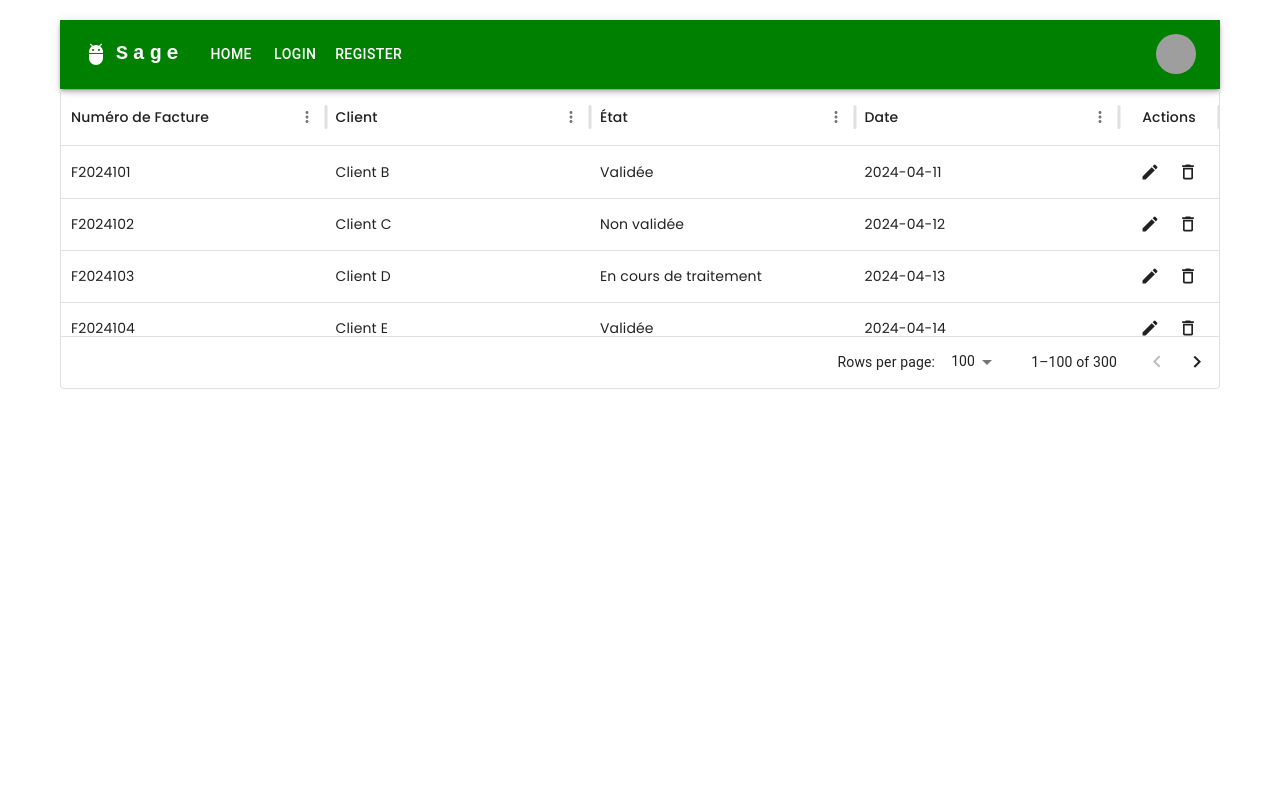
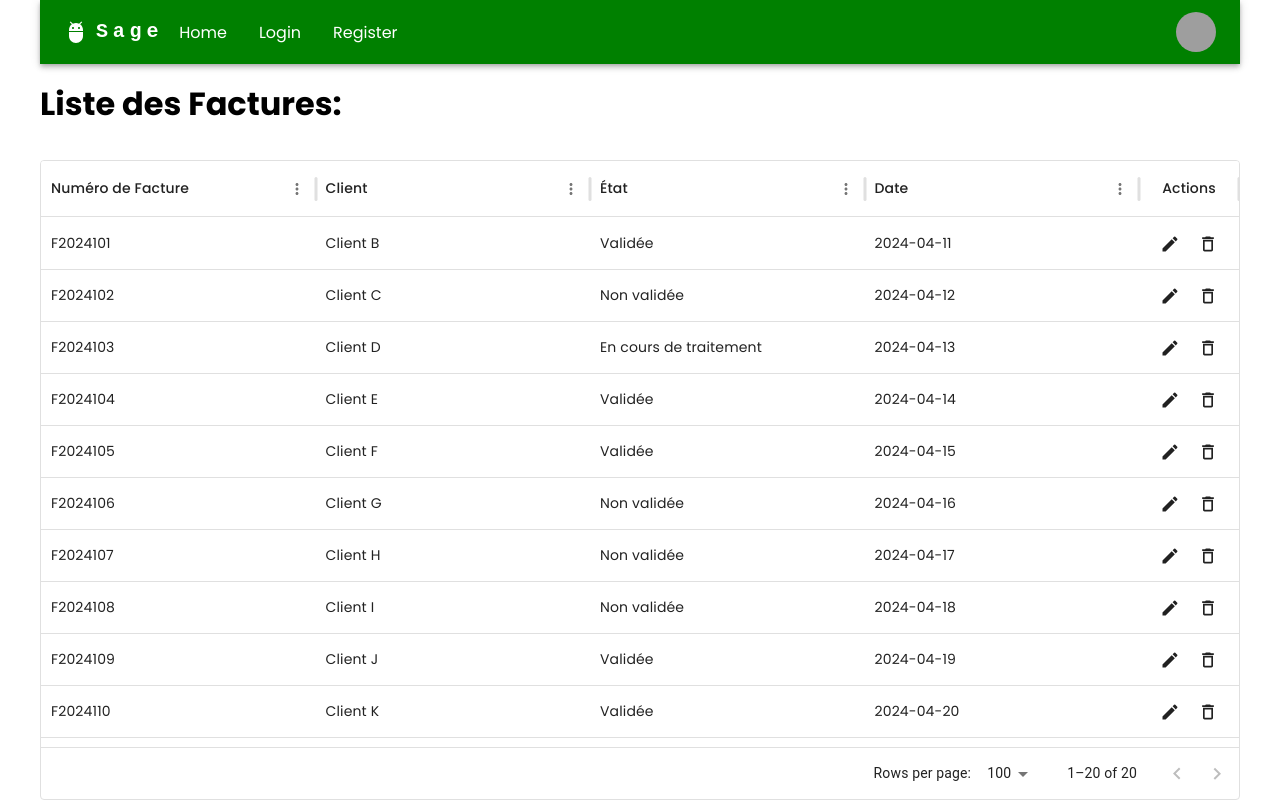
Before and after one commit to ilyass-Haddoud/smsx3-frontend, a React (Vite) app: page / in a window 1280 px wide. Built offline with nearby package versions, Linux system fonts and the light colour scheme; grey boxes are pictures that could not be loaded.

Commit message:
fixing editing modal

```diff
--- a/src/app/App.jsx
+++ b/src/app/App.jsx
@@ -4,6 +4,7 @@ import Login from "../components/login/Login";
 import Register from "../components/register/Register";
 import Home from "../pages/Home";
 import Header from "../components/shared/Header";
+import NotFound from "../pages/NotFound";
 
 const App = () => {
   return (
@@ -13,6 +14,7 @@ const App = () => {
         <Route element={<Home />} path="/" />
         <Route element={<Login />} path="auth/login" />
         <Route element={<Register />} path="auth/register" />
+        <Route element={<NotFound />} path="*" />
       </Routes>
       <ToastContainer />
     </div>
--- a/src/components/login/login.css
+++ b/src/components/login/login.css
@@ -1,5 +1,5 @@
 .login {
-  height: 100%;
+  height: 90%;
   display: flex;
   /* background-color: gray; */
   justify-content: center;
--- a/src/components/shared/Header.jsx
+++ b/src/components/shared/Header.jsx
@@ -12,8 +12,13 @@ import Tooltip from "@mui/material/Tooltip";
 import MenuItem from "@mui/material/MenuItem";
 import AdbIcon from "@mui/icons-material/Adb";
 import { useState } from "react";
+import { Link } from "react-router-dom";
 
-const pages = ["Home", "Login", "Register"];
+const pages = [
+  { name: "Home", url: "/" },
+  { name: "Login", url: "/auth/login" },
+  { name: "Register", url: "/auth/register" },
+];
 const settings = ["Profile", "Account", "Dashboard", "Logout"];
 
 const Header = () => {
@@ -36,6 +41,7 @@ const Header = () => {
   };
 
   return (
+    <div className="header" style={{ marginBottom: "1rem" }}>
       <AppBar position="sticky">
         <Container maxWidth="xl" sx={{ maxHeight: "10vh", bgcolor: "green" }}>
           <Toolbar disableGutters>
@@ -88,9 +94,14 @@ const Header = () => {
                 }}
               >
                 {pages.map((page) => (
-                <MenuItem key={page} onClick={handleCloseNavMenu}>
+                  <MenuItem key={page.name} onClick={handleCloseNavMenu}>
                     <Typography textAlign="center">
-                    <a href="/">{page}</a>
+                      <Link
+                        style={{ textDecoration: "none", color: "black" }}
+                        to={page.url}
+                      >
+                        {page.name}
+                      </Link>
                     </Typography>
                   </MenuItem>
                 ))}
@@ -115,15 +126,19 @@ const Header = () => {
             >
               LOGO
             </Typography>
-          <Box sx={{ flexGrow: 1, display: { xs: "none", md: "flex" } }}>
+            <Box
+              sx={{ flexGrow: 1, gap: 4, display: { xs: "none", md: "flex" } }}
+            >
               {pages.map((page) => (
-              <Button
-                key={page}
+                <Link
+                  style={{ textDecoration: "none", color: "white" }}
+                  key={page.name}
+                  to={page.url}
                   onClick={handleCloseNavMenu}
                   sx={{ my: 2, color: "white", display: "block" }}
                 >
-                {page}
-              </Button>
+                  {page.name}
+                </Link>
               ))}
             </Box>
 
@@ -159,6 +174,7 @@ const Header = () => {
           </Toolbar>
         </Container>
       </AppBar>
+    </div>
   );
 };
 export default Header;
--- a/src/data/invoices/data.js
+++ b/src/data/invoices/data.js
@@ -67,5 +67,5 @@ const generateInvoices = (count) => {
   return invoices;
 };
 
-const data = generateInvoices(300);
+const data = generateInvoices(20);
 export default data;
--- a/src/index.css
+++ b/src/index.css
@@ -13,7 +13,7 @@
 
 .container {
   max-width: 75rem;
-  padding: 20px;
+  /* padding: 20px; */
   margin: 0 auto;
   height: 90vh;
 }
--- a/src/main.jsx
+++ b/src/main.jsx
@@ -4,12 +4,12 @@ import App from "./app/App";
 import "./index.css";
 import { Provider } from "react-redux";
 import store from "./app/store";
-import { BrowserRouter } from "react-router-dom";
+import { BrowserRouter as Router } from "react-router-dom";
 
 ReactDOM.createRoot(document.getElementById("root")).render(
   <Provider store={store}>
-    <BrowserRouter>
+    <Router>
       <App />
-    </BrowserRouter>
+    </Router>
   </Provider>
 );
--- a/src/pages/Home.jsx
+++ b/src/pages/Home.jsx
@@ -1,105 +1,107 @@
-import React, { useState } from "react";
+import React, { useState, useCallback } from "react";
 import {
   GridRowModes,
   DataGrid,
   GridActionsCellItem,
   GridRowEditStopReasons,
 } from "@mui/x-data-grid";
-import {
-  Modal,
-  Typography,
-  Box,
-  Button,
-  TextField,
-  Stack,
-} from "@mui/material";
+import { Modal, Typography, Box, Button, TextField } from "@mui/material";
 import EditIcon from "@mui/icons-material/Edit";
 import DeleteIcon from "@mui/icons-material/DeleteOutlined";
 import SaveIcon from "@mui/icons-material/Save";
 import CancelIcon from "@mui/icons-material/Close";
 import data from "../data/invoices/data";
+import Grid from "@mui/material/Grid";
 
-const Home = () => {
-  const [selectedInvoice, setSelectedInvoice] = useState(null);
+const Home = React.memo(() => {
   const [openModal, setOpenModal] = useState(false);
   const [rows, setRows] = useState(data);
   const [rowModesModel, setRowModesModel] = useState({});
   const [editedInvoice, setEditedInvoice] = useState(null);
   const [editedValues, setEditedValues] = useState({});
 
-  const handleRowEditStop = (params, event) => {
+  const handleRowEditStop = useCallback((params, event) => {
     if (params.reason === GridRowEditStopReasons.rowFocusOut) {
       event.defaultMuiPrevented = true;
     }
-  };
+  }, []);
 
-  const handleEditClick = (invoice) => () => {
+  const handleEditClick = useCallback(
+    (invoice) => () => {
       setEditedInvoice(invoice);
       setEditedValues(invoice.row);
       setOpenModal(true);
-  };
+    },
+    []
+  );
 
-  const handleSaveClick = () => {
+  const handleSaveClick = useCallback(() => {
     const updatedRows = rows.map((row) =>
       row.id === editedInvoice.row.id ? editedValues : row
     );
     setRows(updatedRows);
     setOpenModal(false);
-  };
+  }, [rows, editedInvoice, editedValues]);
 
-  const handleDeleteClick = (id) => () => {
+  const handleDeleteClick = useCallback(
+    (id) => () => {
       setRows(rows.filter((row) => row.id !== id));
-  };
+    },
+    [rows]
+  );
 
-  const handleCancelClick = () => {
+  const handleCancelClick = useCallback(() => {
     setOpenModal(false);
-  };
+  }, []);
 
-  const processRowUpdate = (newRow) => {
+  const processRowUpdate = useCallback(
+    (newRow) => {
       const updatedRow = { ...newRow, isNew: false };
       setRows(rows.map((row) => (row.id === newRow.id ? updatedRow : row)));
       return updatedRow;
-  };
+    },
+    [rows]
+  );
 
-  const handleRowModesModelChange = (newRowModesModel) => {
+  const handleRowModesModelChange = useCallback((newRowModesModel) => {
     setRowModesModel(newRowModesModel);
-  };
+  }, []);
 
-  const handleInputChange = (e) => {
+  const handleInputChange = useCallback((e) => {
     const { name, value } = e.target;
     setEditedValues((prevState) => ({
       ...prevState,
       [name]: value,
     }));
-  };
+  }, []);
 
   return (
     <div
       style={{
-        height: 300,
+        height: "100%",
         width: "100%",
         display: "flex",
-        justifyContent: "center",
-        alignItems: "center",
+        flexDirection: "column",
+        gap: "2rem",
       }}
     >
+      <h1>Liste des Factures: </h1>
       <DataGrid
+        sx={{ height: "40%", width: "100%" }}
         rows={rows}
         columns={[
           {
             field: "numero_facture",
             headerName: "Numéro de Facture",
             flex: 1,
-            editable: true,
           },
           {
             field: "client_facture",
             headerName: "Client",
             flex: 1,
-            editable: true,
           },
-          { field: "etat", headerName: "État", flex: 1, editable: true },
-          { field: "date", headerName: "Date", flex: 1, editable: true },
+          { field: "etat", headerName: "État", flex: 1 },
+          { field: "date", headerName: "Date", flex: 1 },
           {
             field: "actions",
             type: "actions",
@@ -180,7 +182,8 @@ const Home = () => {
           </Typography>
           {editedInvoice && (
             <div>
-              <Stack direction={rows} spacing={10}>
+              <Grid container spacing={2}>
+                <Grid item xs={6}>
                   <TextField
                     label="Numéro de Facture"
                     name="numero_facture"
@@ -189,6 +192,8 @@ const Home = () => {
                     onChange={handleInputChange}
                     sx={{ mb: 2 }}
                   />
+                </Grid>
+                <Grid item xs={6}>
                   <TextField
                     label="Site de vente"
                     name="site_vente"
@@ -197,6 +202,8 @@ const Home = () => {
                     onChange={handleInputChange}
                     sx={{ mb: 2 }}
                   />
+                </Grid>
+                <Grid item xs={6}>
                   <TextField
                     label="Type"
                     name="type"
@@ -205,6 +212,8 @@ const Home = () => {
                     onChange={handleInputChange}
                     sx={{ mb: 2 }}
                   />
+                </Grid>
+                <Grid item xs={6}>
                   <TextField
                     label="Référence"
                     name="reference"
@@ -213,7 +222,8 @@ const Home = () => {
                     onChange={handleInputChange}
                     sx={{ mb: 2 }}
                   />
-              </Stack>
+                </Grid>
+              </Grid>
               <TextField
                 label="Date"
                 name="date"
@@ -238,86 +248,6 @@ const Home = () => {
                 onChange={handleInputChange}
                 sx={{ mb: 2 }}
               />
-              <TextField
-                label="Commande du client"
-                name="client_commande"
-                value={editedValues.client_commande}
-                fullWidth
-                onChange={handleInputChange}
-                sx={{ mb: 2 }}
-              />
-              <TextField
-                label="Tiers payeur"
-                name="tiers_payeur"
-                value={editedValues.tiers_payeur}
-                fullWidth
-                onChange={handleInputChange}
-                sx={{ mb: 2 }}
-              />
-              <TextField
-                label="Groupe client"
-                name="client_groupe"
-                value={editedValues.client_groupe}
-                fullWidth
-                onChange={handleInputChange}
-                sx={{ mb: 2 }}
-              />
-              <TextField
-                label="État"
-                name="etat"
-                value={editedValues.etat}
-                fullWidth
-                onChange={handleInputChange}
-                sx={{ mb: 2 }}
-              />
-              <TextField
-                label="Devise"
-                name="devise"
-                value={editedValues.devise}
-                fullWidth
-                onChange={handleInputChange}
-                sx={{ mb: 2 }}
-              />
-              <TextField
-                label="Début échéance"
-                name="debut_echeance"
-                value={editedValues.debut_echeance}
-                fullWidth
-                onChange={handleInputChange}
-                sx={{ mb: 2 }}
-              />
-              <TextField
-                label="Type de paiement"
-                name="type_paiement"
-                value={editedValues.type_paiement}
-                fullWidth
-                onChange={handleInputChange}
-                sx={{ mb: 2 }}
-              />
-              <TextField
-                label="Date de début de période"
-                name="date_debut_periode"
-                value={editedValues.date_debut_periode}
-                fullWidth
-                onChange={handleInputChange}
-                sx={{ mb: 2 }}
-              />
-              <TextField
-                label="Date de fin de période"
-                name="date_fin_periode"
-                value={editedValues.date_fin_periode}
-                fullWidth
-                onChange={handleInputChange}
-                sx={{ mb: 2 }}
-              />
-              <TextField
-                label="Document"
-                name="document"
-                value={editedValues.document}
-                fullWidth
-                onChange={handleInputChange}
-                sx={{ mb: 2 }}
-              />
             </div>
           )}
           <Button onClick={handleSaveClick}>Modifier</Button>
@@ -326,6 +256,6 @@ const Home = () => {
       </Modal>
     </div>
   );
-};
+});
 
 export default Home;
```
Also changed, not shown: src/pages/NotFound.jsx (added, +9 -0 lines), src/router.jsx (deleted, +0 -21 lines). Lines whose indentation alone changed are shown as unchanged.
